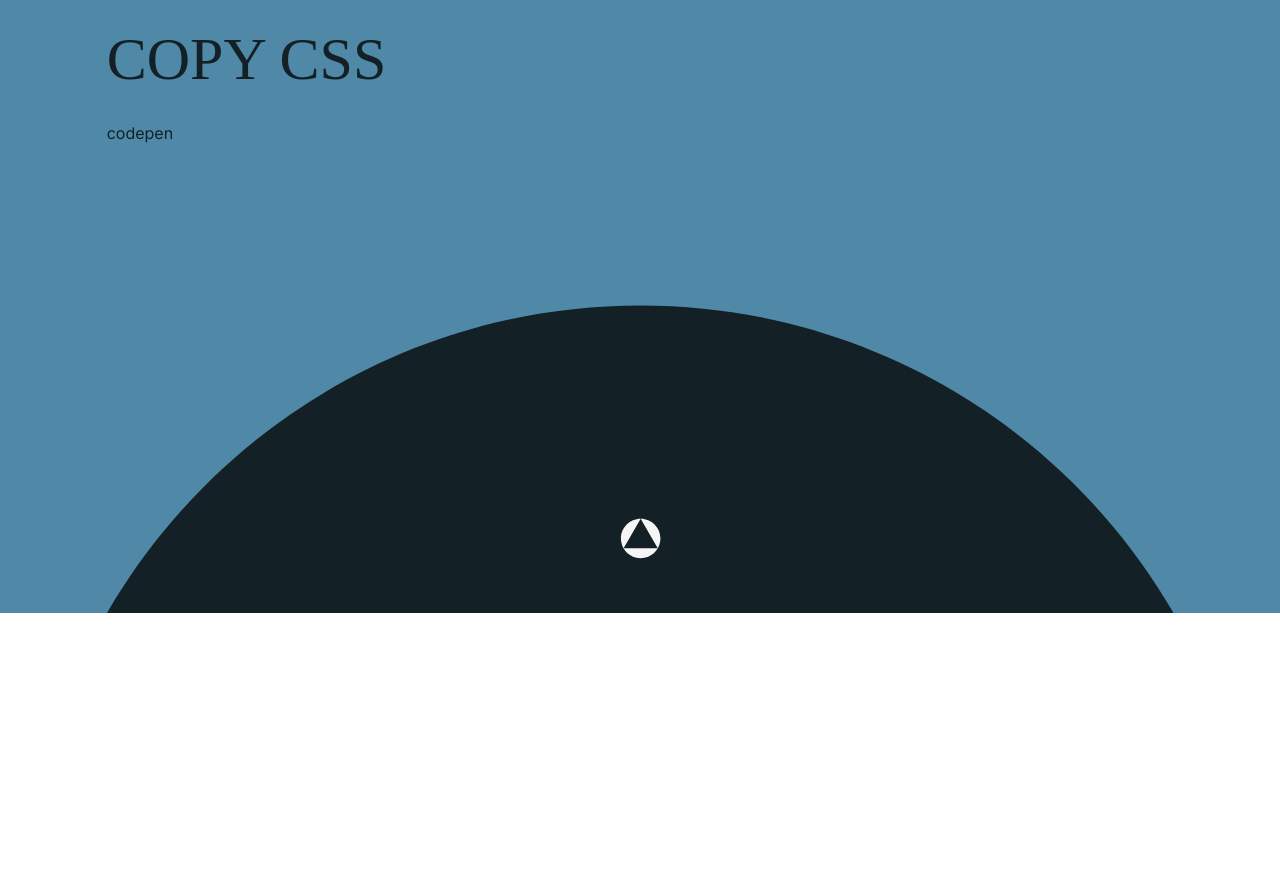
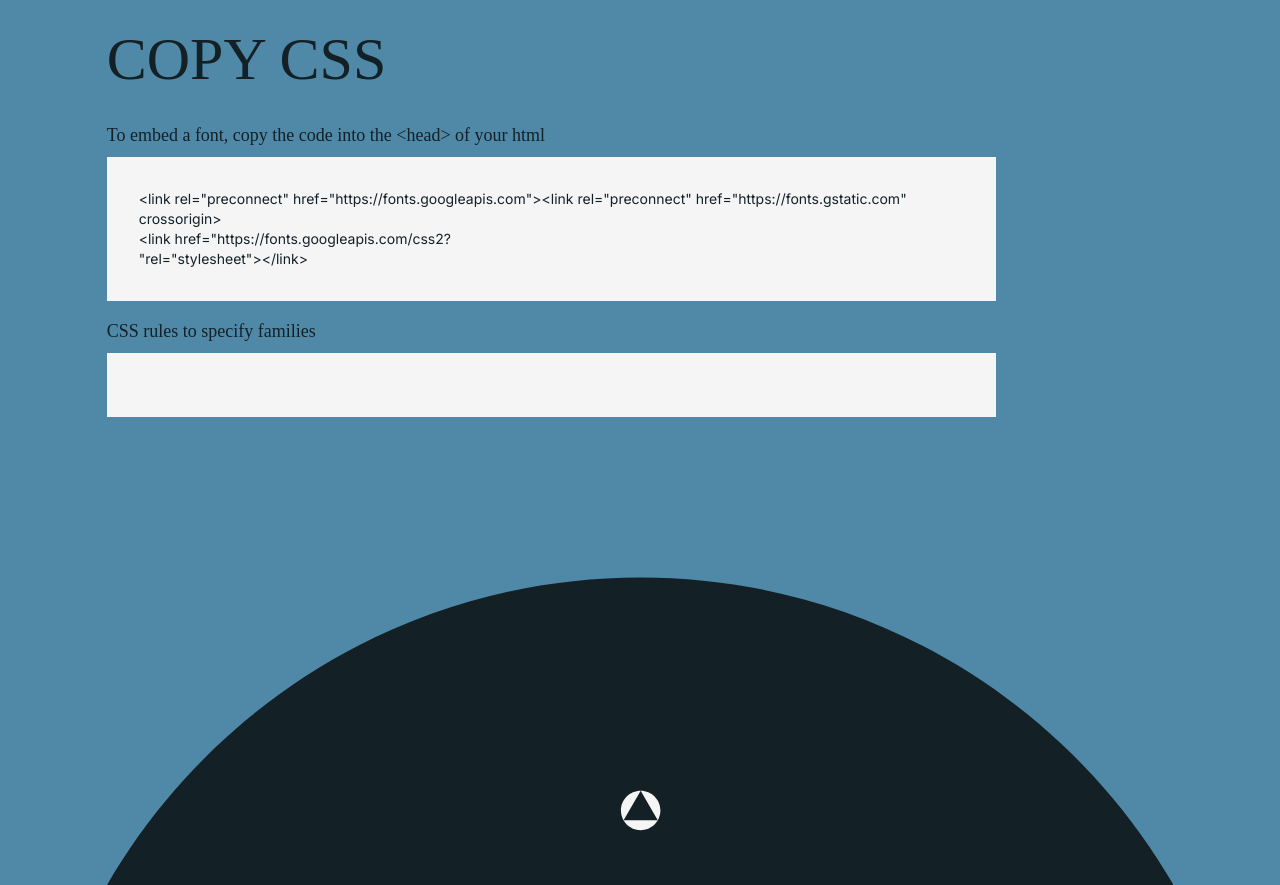
Before and after one commit to wrryu09/TYPOLAB, a Next.js app in the folder typolab/: page /box/designSys in a window 1280 px wide. Shown: the part 880-1765 px from the top of the page. Before the commit the page ends 1493 px from the top, so only its background shows below. Built offline with nearby package versions, Linux system fonts and the light colour scheme; a web font is replaced by a local one.

Commit message:
✨ add copy css

```diff
--- a/typolab/src/app/box/designSys/page.tsx
+++ b/typolab/src/app/box/designSys/page.tsx
@@ -3,7 +3,6 @@
 import React, { useEffect, useRef, useState } from "react";
 import { HatIco, LogoHatIco } from "../../../../public/svgs";
 import BackArrow from "@/components/BackArrow";
-import SizedBox from "@/components/SizedBox";
 import { FontSet } from "@/types/types";
 import { toPng, toJpeg, toSvg } from "html-to-image";
 
@@ -154,8 +153,37 @@ font-weight: ${font.weight};
 
         {/* copy css */}
         <div className="mb-[10rem]">
-          <h1 className={subTitleStyle}>COPY CSS</h1>
-          <div>codepen</div>
+          <h1 className={`${subTitleStyle}`}>COPY CSS</h1>
+          <h1
+            className={`font-Bayon text-lg pb-2`}
+          >{`To embed a font, copy the code into the <head> of your html`}</h1>
+          {/* codeBox */}
+          <div className="mobile:w-full mobile:p-4 mobile:text-xs w-10/12 bg-white p-8 mb-4 flex text-sm">
+            <div>
+              <p>{`<link rel="preconnect" href="https://fonts.googleapis.com"><link rel="preconnect" href="https://fonts.gstatic.com" crossorigin>`}</p>
+              <p>
+                {`<link href="https://fonts.googleapis.com/css2?${boxContent.map(
+                  (font) => {
+                    return `family=${font.family.replace(" ", "+")}:wght@${
+                      font.weight === "regular" ? 400 : font.weight
+                    }&`;
+                  }
+                )}
+          "rel="stylesheet"></link>`.replaceAll(",", "")}
+              </p>
+            </div>
+          </div>
+          {/* css rules */}
+          <h1
+            className={`font-Bayon text-lg pb-2`}
+          >{`CSS rules to specify families`}</h1>
+          <div className="mobile:w-full mobile:p-4 mobile:text-xs w-10/12 bg-white p-8 mb-4 text-sm">
+            <p>
+              {boxContent.map((font) => {
+                return `font-family: ${font.family};\n font-size: ${font.size}\n`;
+              })}
+            </p>
+          </div>
         </div>
 
         <LogoHatIco className="w-full" />
--- a/typolab/src/app/globals.css
+++ b/typolab/src/app/globals.css
@@ -23,4 +23,5 @@ html,
 body {
   max-width: 100vw;
   overflow-x: hidden;
+  white-space: pre-line;
 }
```
